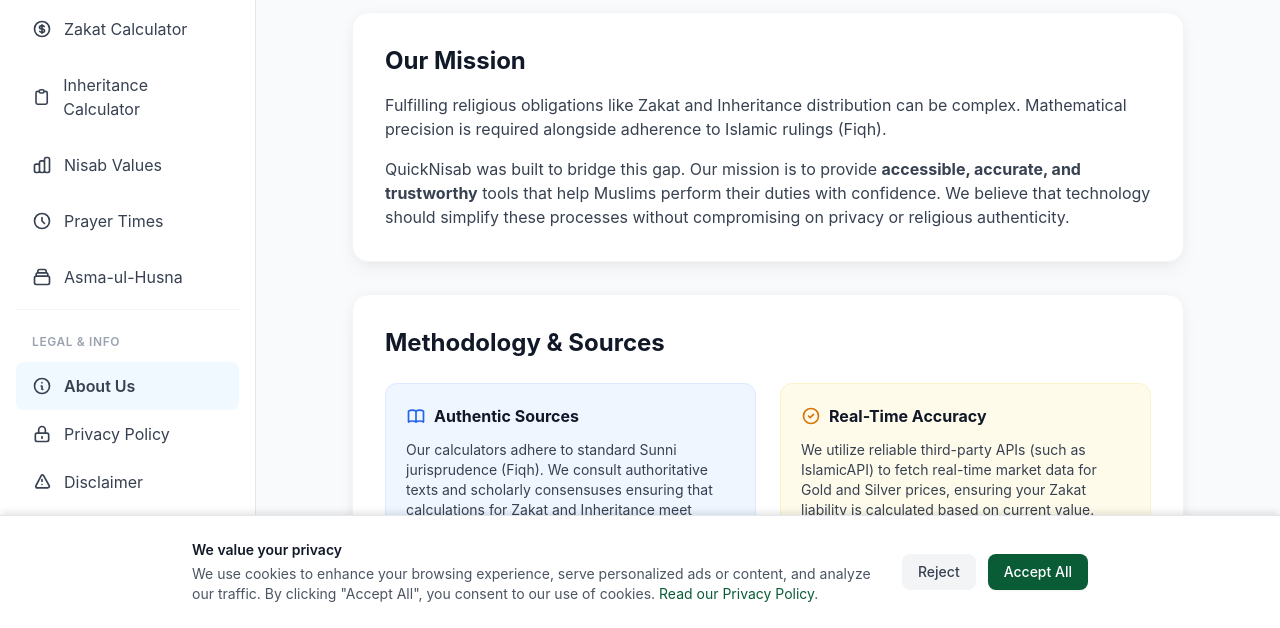
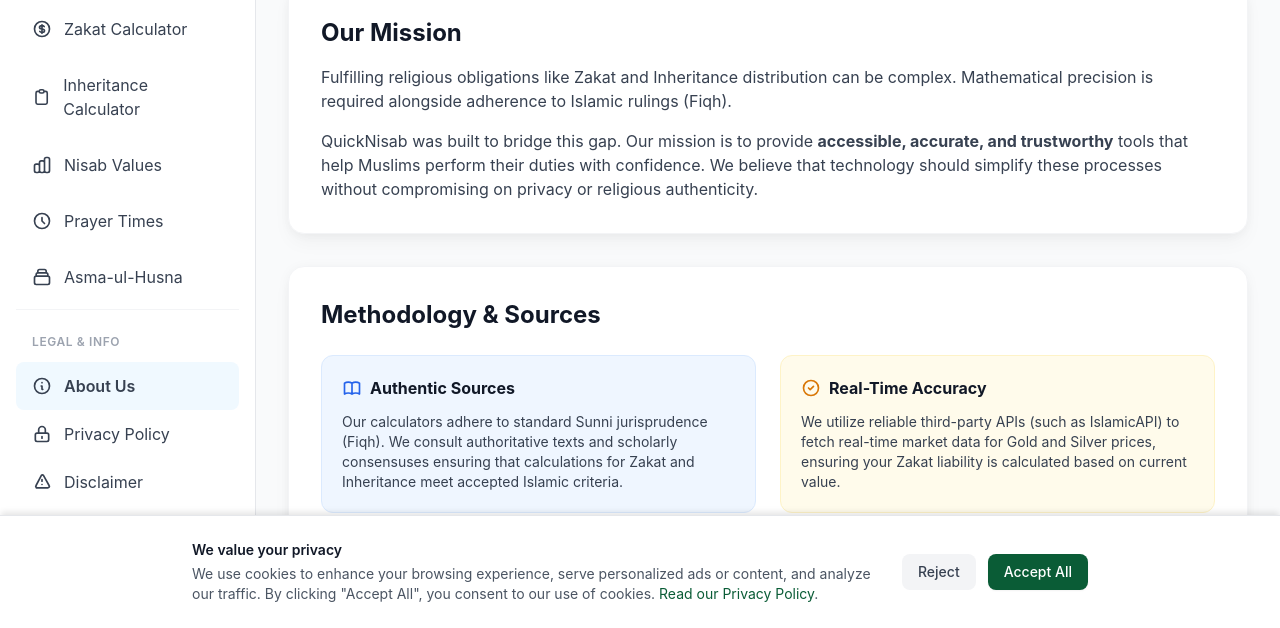
Before and after one commit to Pkght/Pkght.github.io, a plain HTML site: page about/index.html in a window 1280 px wide. Shown: the part 172-800 px from the top of the page. Drawn offline with nearby package versions, Linux system fonts and the light colour scheme.

Commit message:
changed page size

```diff
--- a/about/index.html
+++ b/about/index.html
@@ -306,7 +306,7 @@
 
     <!-- Main Content Area (Scrollable) -->
     <main class="flex-1 overflow-y-auto h-screen">
-      <div class="max-w-4xl mx-auto px-4 py-8 lg:px-8">
+      <div class="max-w-7xl mx-auto px-4 py-8 lg:px-8">
         <!-- Page Header -->
         <div class="mb-8">
           <div class="flex items-center mb-4">
```
Also changed, not shown: asma-ul-husna/index.html (+1 -1 lines), disclaimer/index.html (+1 -1 lines), hijri-calendar/index.html (+1 -1 lines), index.html (+1 -1 lines), inheritance-calculator/index.html (+1 -1 lines), nisab-values/index.html (+1 -1 lines), prayer-times/index.html (+1 -1 lines), privacy-policy/index.html (+1 -1 lines), zakaat-calculator/index.html (+1 -1 lines).
